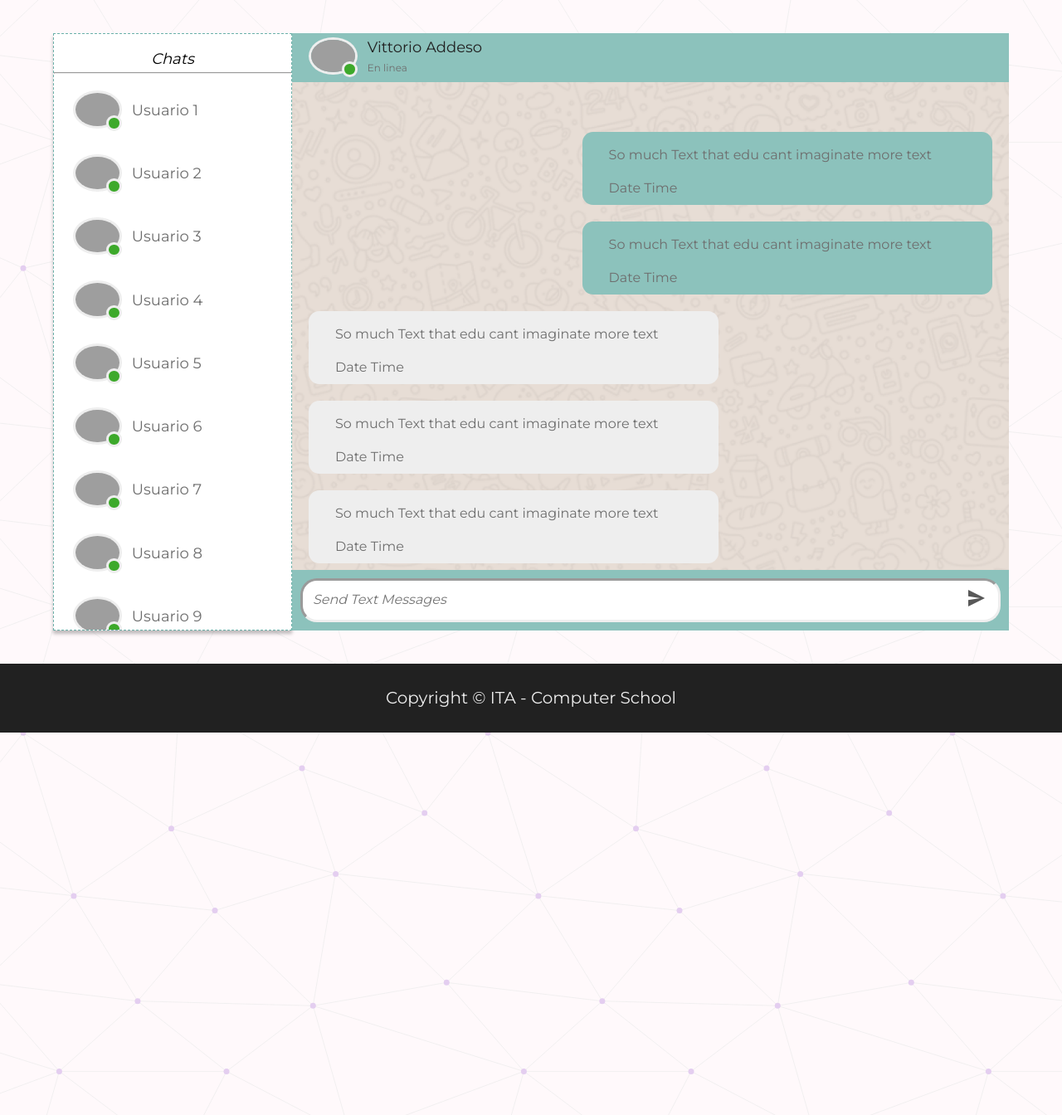
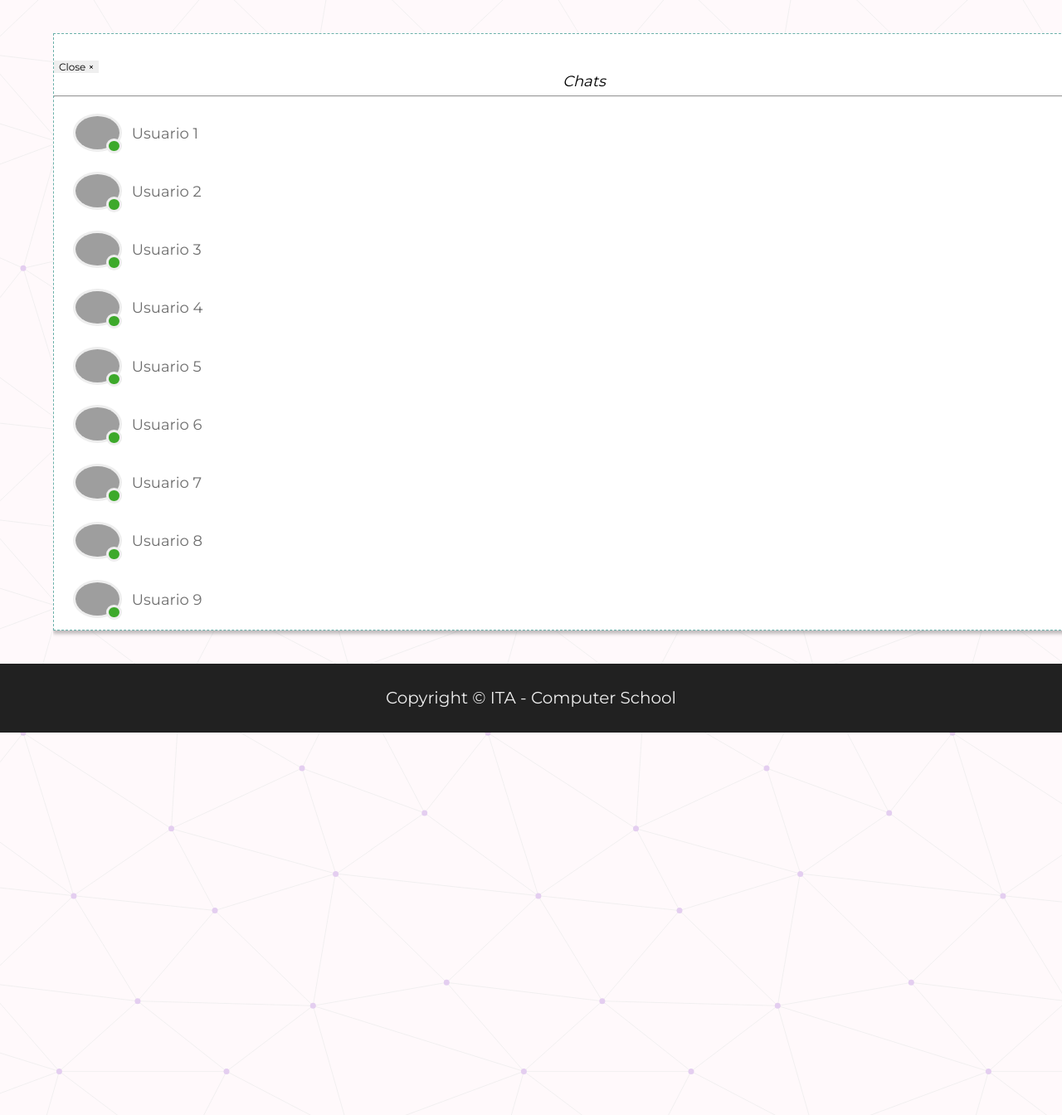
Before and after one commit to Vixx-X/ati-project, a Flask app: page /user/chat/ in a window 1280 px wide. Shown: the part 96-1440 px from the top of the page at 83% size. Run offline with Flask 2, Linux system fonts and the light colour scheme; the visitor is signed in with stand-in values (Sample User, id 1); style sheets or scripts are compiled from the project's sources; grey boxes are pictures that could not be loaded.

Commit message:
feat: add listChats sideBar in mobile

```diff
--- a/src/frontend/static_bundle/js/components.ts
+++ b/src/frontend/static_bundle/js/components.ts
@@ -7,4 +7,5 @@
 // import "js/components/description-input.ts";
 // import "js/components/editCard.ts";
 // import "js/components/sendMessages.ts";
-import "js/components/sendComments.ts";
+// import "js/components/sendComments.ts";
+import "js/components/listChats.ts";
--- a/src/frontend/static_src/css/_chat.scss
+++ b/src/frontend/static_src/css/_chat.scss
@@ -14,14 +14,19 @@
 
 aside{
     font-size: 12px;
-    display: none;
-    @include desktop{
-        display: block;
-    }
+    height: 100vh;
+    position: fixed;
+    z-index: 1;
+    width: 100%;
+    overflow-y: auto;
     .cont-listaAmigos{
         padding: 2rem 0;
-        height: 72rem;
         overflow-y: auto;
+        @include desktop{
+            display: block;
+            position: static;
+            height: 72rem;
+        }
         .cont-element-friend-list{
             padding: 0.5rem 2rem;
             border: 3px solid transparent;
@@ -146,3 +151,8 @@ aside{
         display: block;
     }
 }
+//   .closed .sidebar-left-nav {
+//     -webkit-transform: translate3d(0px, 0px, 0px);
+//     transform: translate3d(0px, 0px, 0px);
+//     visibility: visible;
+//   }
--- a/src/templates/user/chat.html
+++ b/src/templates/user/chat.html
@@ -16,8 +16,9 @@
 {{ header(classname="bg-header") }}
 
 <div class="main-container-chat container full-mobile margin-section full-mobile">
-    <aside>
+    <aside id="leftMenu">
       <div class="cont-listaAmigos">
+        <button onclick="closeRightMenu()" class="w3-bar-item w3-button w3-large">Close &times;</button>
         <div class="center">
           <h2>Chats</h2>
           <hr>
@@ -41,7 +42,6 @@
           <a class="link-icon" href='#'>
             <img class="icon back" src="{{ url_for('static', filename='img/icons/back.svg') }}" alt="Back Symbol">
           </a>
-          </button>
             {{element_friend_list(
                 user='Vittorio Addeso',
                 comunFriends='En linea',
@@ -51,6 +51,7 @@
                 webp=url_for('static', filename='img/users/26838989.webp'),
                 img=url_for('static', filename='img/users/26838989.png'),
             )}}
+            <button class="openList">&#9776;</button>
         </div>
         <div class="messages">
             {{chat(
```
Also changed, not shown: src/frontend/static_src/js/components/listChats.ts (added, +15 -0 lines), src/frontend/static_src/css/components/_chat.scss (line endings or trailing spaces).
